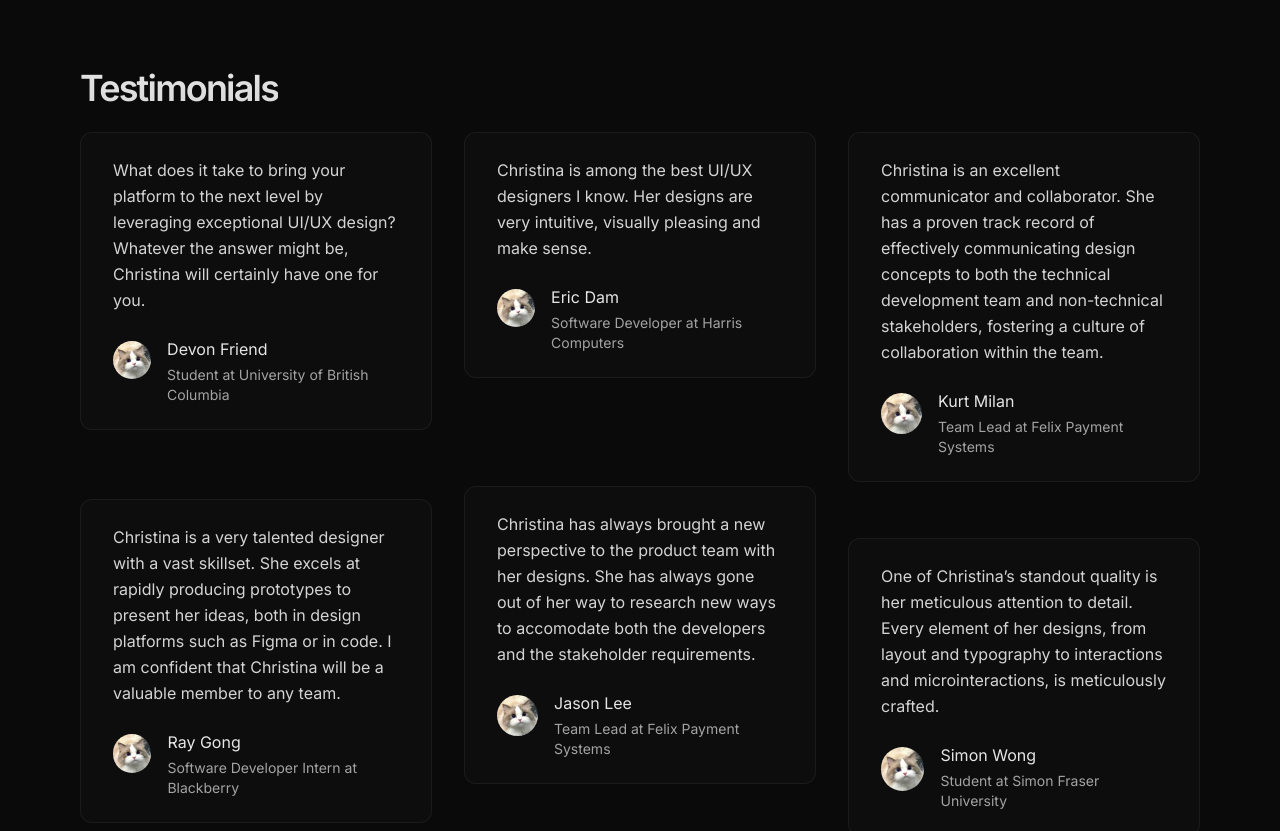
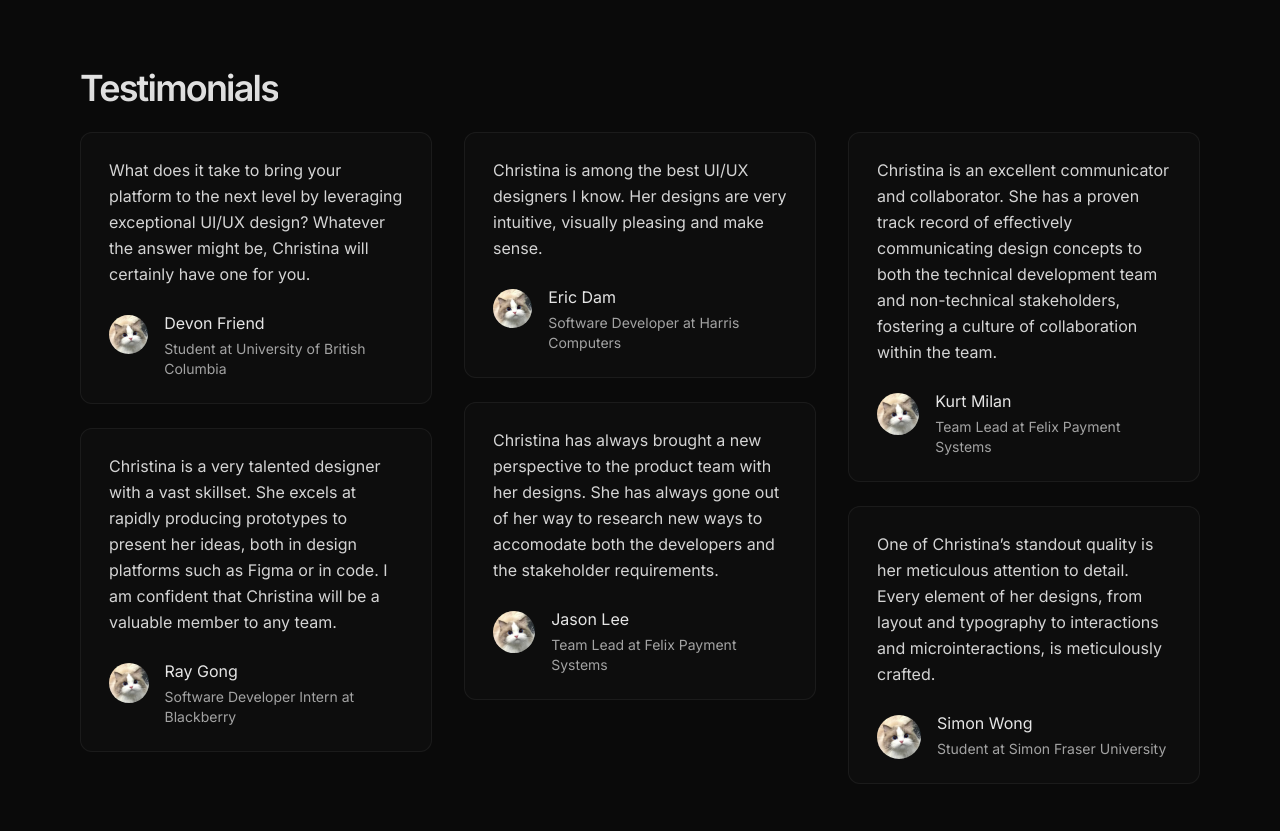
Before and after one commit to christinaraganit/iat339_p3, a Next.js app in the folder portfolio/: page / in a window 1280 px wide. Shown: the part 2340-3171 px from the top of the page. Built offline with nearby package versions, Linux system fonts and the light colour scheme.

Commit message:
Fixed the testimonials section

```diff
--- a/portfolio/app/globals.css
+++ b/portfolio/app/globals.css
@@ -111,6 +111,6 @@ body {
   }
 
   .testimonial-column {
-    @apply md:grid md:grid-cols-2 lg:grid-cols-1 gap-4 lg:gap-8;
+    @apply md:grid md:grid-cols-2 xl:block gap-4 xl:gap-8;
   }
 }
--- a/portfolio/app/page.tsx
+++ b/portfolio/app/page.tsx
@@ -170,7 +170,7 @@ export default function Home() {
         <h2 className="title-1 lg:mb-2">Testimonials</h2>
         <div
           id="testimonials-container"
-          className="grid md:grid-cols-1 lg:grid-cols-3 gap-4 lg:gap-8"
+          className="grid md:grid-cols-1 xl:grid-cols-3 gap-4 xl:gap-8"
         >
           <div className="testimonial-column">
             <Testimonial
--- a/portfolio/components/testimonial.tsx
+++ b/portfolio/components/testimonial.tsx
@@ -7,7 +7,7 @@ interface Props {
 
 export default function Testimonial(props: Props) {
   return (
-    <div className="testimonial border border-neutral-800/60 bg-neutral-900/30 rounded-xl p-4 lg:p-8 lg:py-6 text-left mb-4 md:mb-0 lg:mb-6 last:mb-0 flex flex-col justify-between lg:h-fit lg:grid">
+    <div className="testimonial border border-neutral-800/60 bg-neutral-900/30 rounded-xl p-4 lg:px-7 lg:py-6 text-left mb-4 md:mb-0 xl:mb-6 last:mb-0 flex flex-col">
       <div className="flex gap-4 order-last">
         <div className="w-[2.75rem] pt-1">
           <img src="placeholder.png" className="w-full rounded-full"></img>
```
